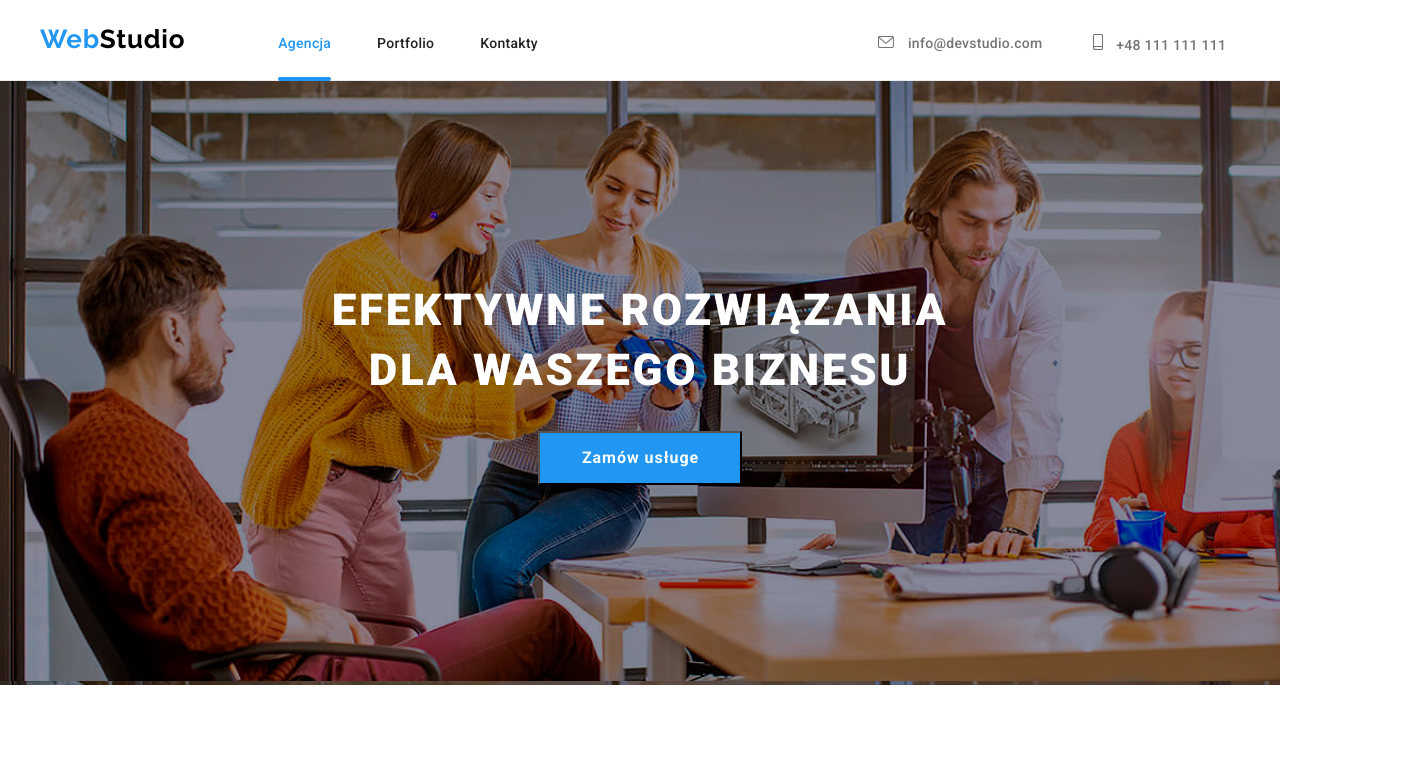
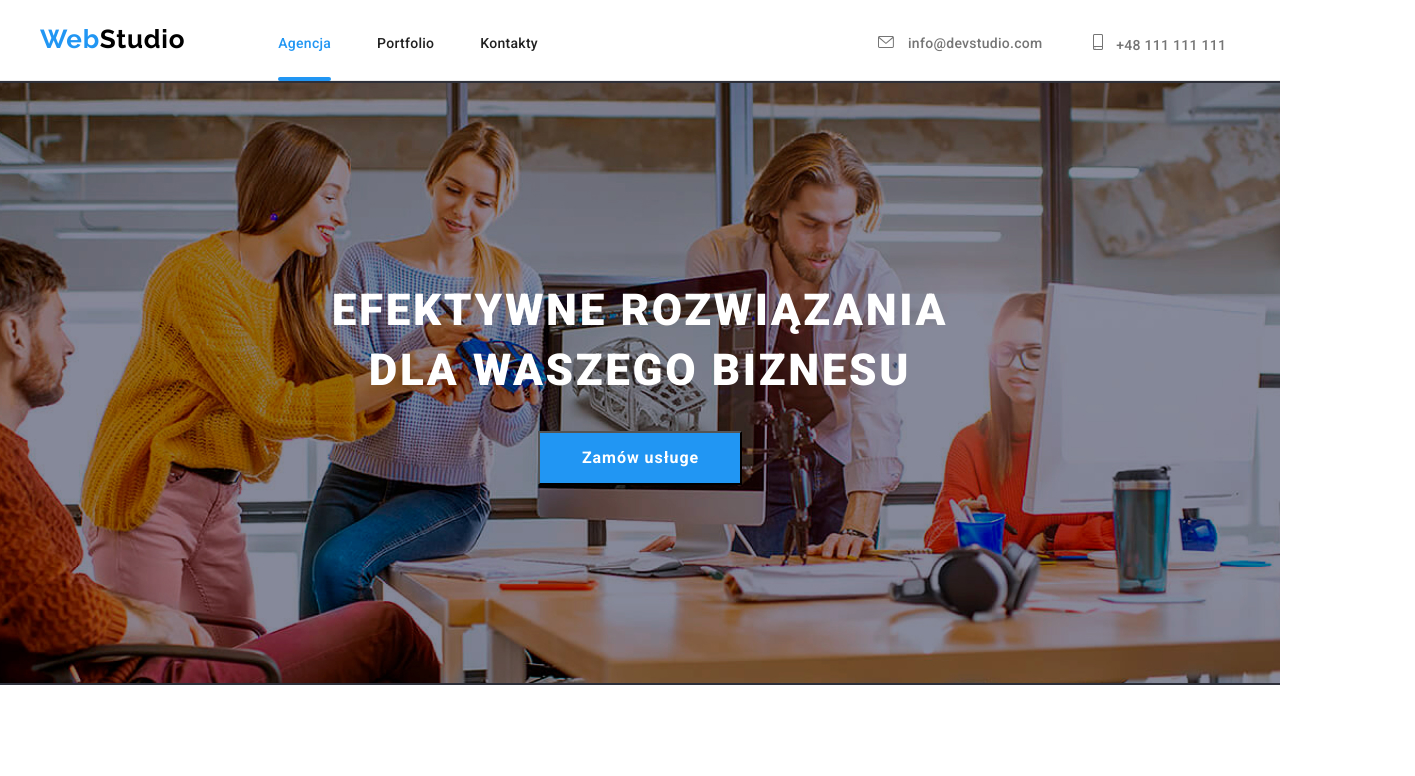
Before and after one commit to AgaP151/goit-markup-hw-07, a plain HTML site: page index.html in a window 1280 px wide. Shown: the top 776 px of the page, 1415 px wide, since content can reach past the window. Drawn offline with nearby package versions, Linux system fonts and the light colour scheme.

Commit message:
seventh homework

```diff
--- a/sass/components/_clients.scss
+++ b/sass/components/_clients.scss
@@ -1,7 +1,7 @@
 @import '../utils/vars';
 
 .clients-section {
-  padding: 94px 214px;
+  padding: 94px 0 94px 0;
   &__headline {
     font-size: 36px;
     font-weight: 700;
--- a/sass/components/_site-header.scss
+++ b/sass/components/_site-header.scss
@@ -9,7 +9,11 @@
 
   &__shade {
     background-image: url(../images/people-in-office.jpg);
-    max-width: 1600px;
+    // max-width: 1600px;
+    background-repeat: no-repeat;
+    background-position: 50% 50%;
+    margin: auto;
+    width: 100%;
     height: 100%;
     background-color: $header-background-shade-color;
     display: flex;
```
Also changed, not shown: css/main.min.css, 1 other file.
